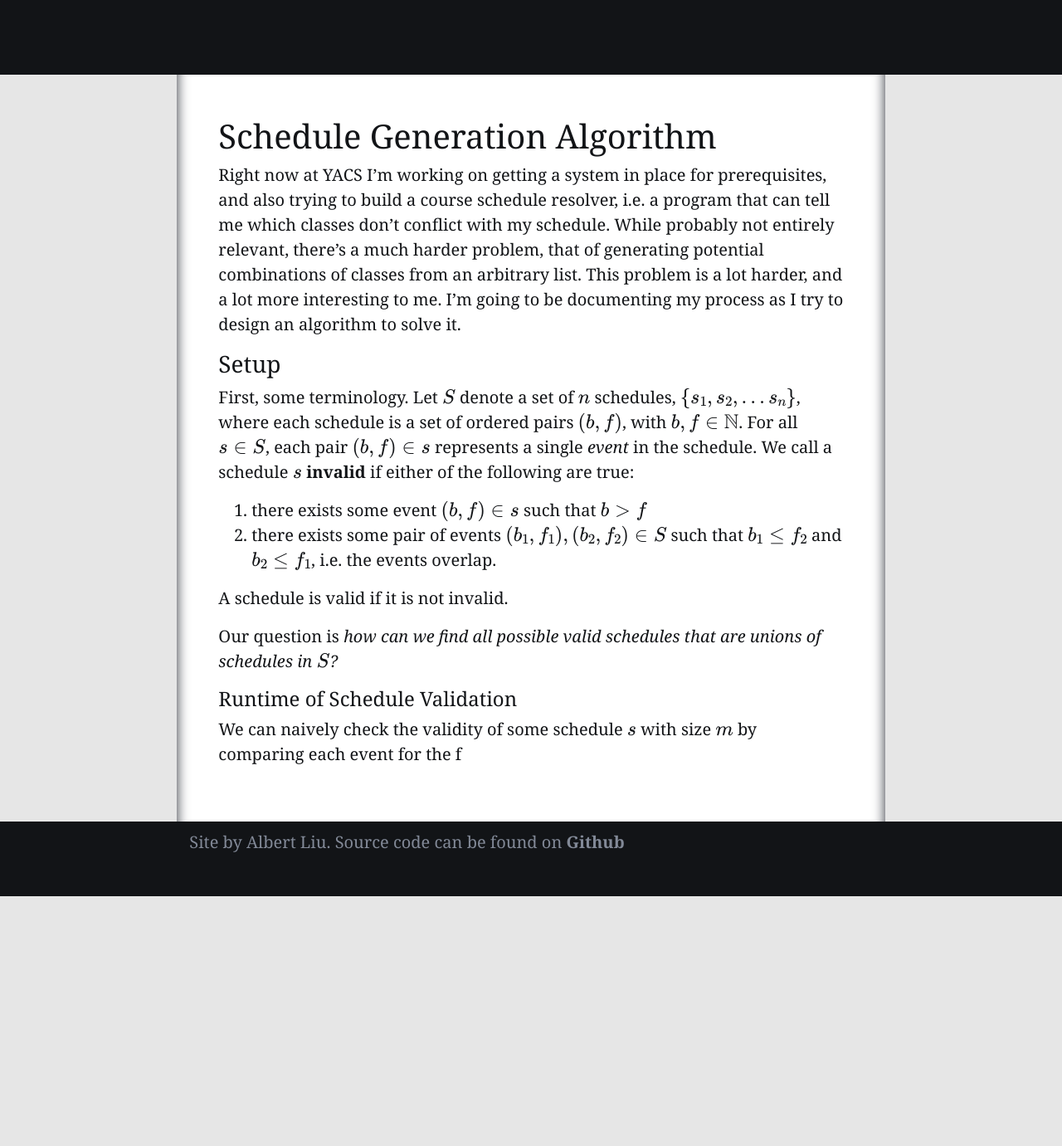
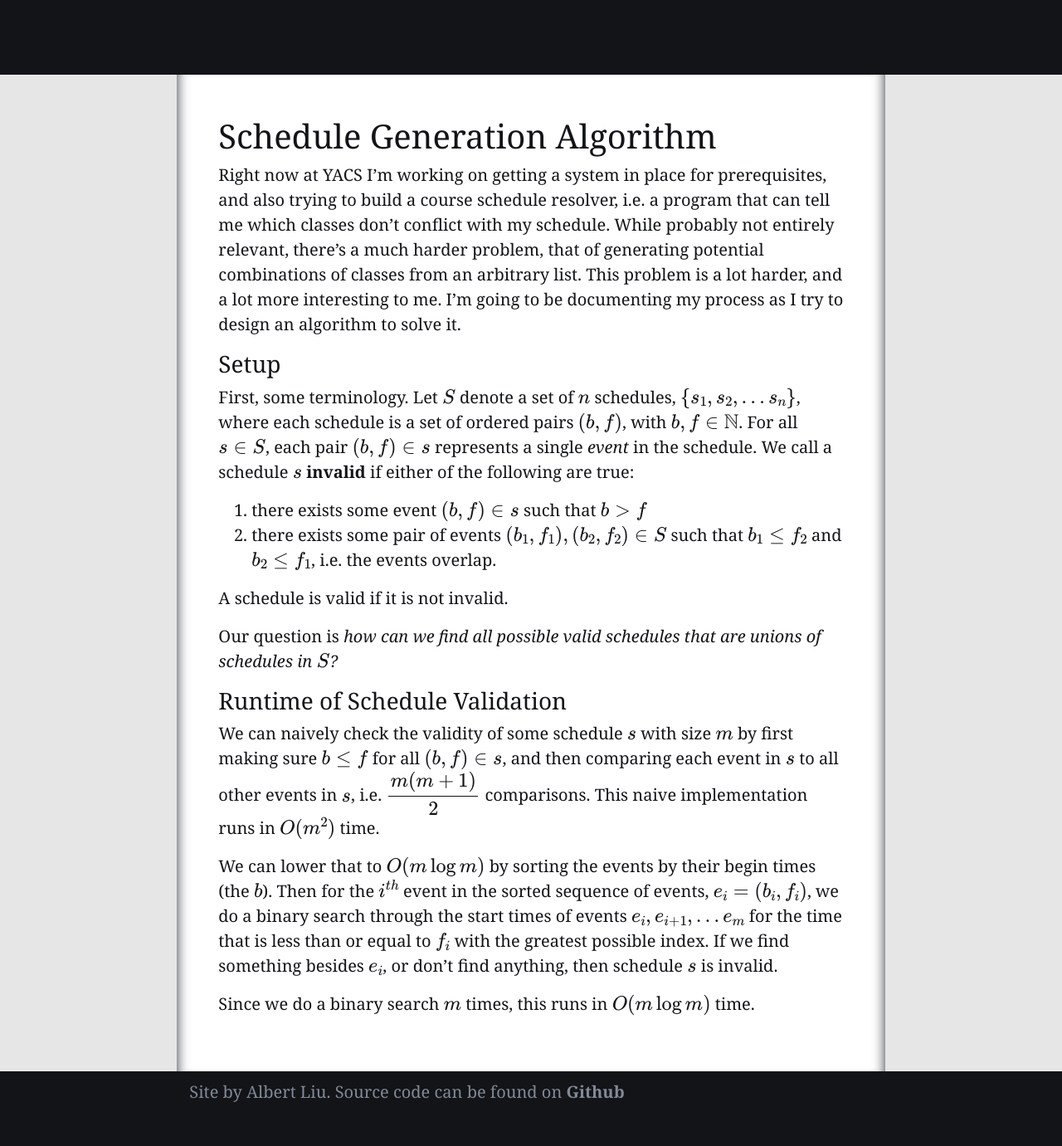
Before and after one commit to A1Liu/a1liu.github.io, a Jekyll site: the page built from src/_collections/_docs/2019-03-20-schedule-generation-algorithm.md, in a window 1280 px wide. Shown: the whole page at 83% size. Built offline with Jekyll 4.4.1, drawn with Linux system fonts in a browser that asks for light colours; formulas are drawn with MathJax 3; before the commit the page ends 1080 px from its top, so only the background shows below that.

Commit message:
updated doc

```diff
--- a/src/_collections/_docs/2019-03-20-schedule-generation-algorithm.md
+++ b/src/_collections/_docs/2019-03-20-schedule-generation-algorithm.md
@@ -27,6 +27,16 @@ A schedule is valid if it is not invalid.
 Our question is *how can we find all possible valid schedules that are unions of
 schedules in $$S$$?*
 
-#### Runtime of Schedule Validation
-We can naively check the validity of some schedule $$s$$ with size $$m$$ by comparing
-each event for the f
+### Runtime of Schedule Validation
+We can naively check the validity of some schedule $$s$$ with size $$m$$ by first making
+sure $$b \leq f$$ for all $$(b, f) \in s$$, and then comparing each event in $$s$$
+to all other events in $$s$$, i.e. $$\dfrac{m(m+1)}{2}$$ comparisons. This naive
+implementation runs in $$O(m^2)$$ time.
+
+We can lower that to $$O(m\log m)$$ by sorting the events by their begin times (the $$b$$).
+Then for the $$i^{th}$$ event in the sorted sequence of events, $$e_i = (b_i, f_i)$$,
+we do a binary search through the start times of events $$e_{i}, e_{i+1}, \ldots e_{m}$$
+for the time that is less than or equal to $$f_i$$ with the greatest possible index.
+If we find something besides $$e_i$$, or don't find anything, then schedule $$s$$ is invalid.
+
+Since we do a binary search $$m$$ times, this runs in $$O(m\log m)$$ time.
```
